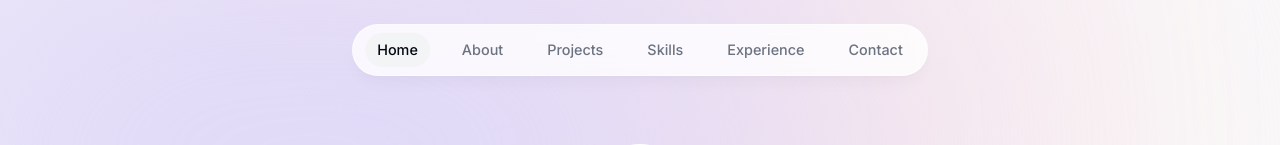
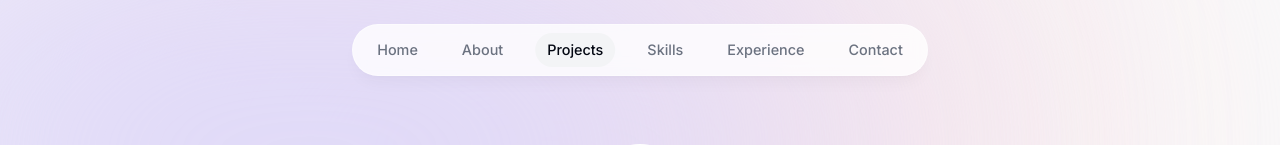
Before and after one commit to trile-it/tri-le-portfolio, a Next.js app: page / in a window 1280 px wide. Shown: the top 145 px of the page. Built offline with nearby package versions, Linux system fonts and the light colour scheme; grey boxes are pictures that could not be loaded.

Commit message:
enable view observer to track scrolling and animate current active header link

```diff
--- a/src/app/layout.tsx
+++ b/src/app/layout.tsx
@@ -1,4 +1,5 @@
 import Header from "@/components/header";
+import ActiveSectionContextProvider from "@/context/active-section-context";
 import type { Metadata } from "next";
 import { Inter } from "next/font/google";
 import "./globals.css";
@@ -34,8 +35,11 @@ export default function RootLayout({
           rounded-full
           blur-[10rem]
         "></div>
-        <Header />
-        {children}
+        <ActiveSectionContextProvider>
+          <Header />
+          {children}
+        </ActiveSectionContextProvider>
+
       </body>
     </html>
   );
--- a/src/components/about.tsx
+++ b/src/components/about.tsx
@@ -1,12 +1,24 @@
 "use client"
 
 import SectionHeading from "@/components/section-heading";
-import { motion } from "framer-motion";
-import React from 'react';
+import { useActiveSectionContext } from "@/context/active-section-context";
+import { motion, useInView } from "framer-motion";
+import React, { useEffect, useRef } from 'react';
 
 function About() {
+  const ref = useRef(null);
+  const isInView = useInView(ref, { amount: 0.75 });
+  const { setActiveSection } = useActiveSectionContext();
+
+  useEffect(() => {
+    if (isInView) {
+      setActiveSection("About");
+    }
+  }, [isInView, setActiveSection]);
+
   return (
     <motion.section
+      ref={ref}
       id="about"
       className="max-w-[45rem] mb-28 sm:mb-40 text-center leading-8 scroll-mt-28"
       initial={{ opacity: 0, y: 100 }}
@@ -33,11 +45,12 @@ function About() {
       </p>
       <p>
         <span className="italic">When I'm not coding</span>, I enjoy playing
-        video games, watching movies, and playing with my dog. I also enjoy{" "}
+                                                           video games, watching movies, and playing with my dog. I also
+                                                           enjoy{" "}
         <span className="font-medium">learning new things</span>. I am currently
-        learning about{" "}
+                                                           learning about{" "}
         <span className="font-medium">history and philosophy</span>. I'm also
-        learning how to play the guitar.
+                                                           learning how to play the guitar.
       </p>
     </motion.section>
   );
--- a/src/components/header.tsx
+++ b/src/components/header.tsx
@@ -1,13 +1,14 @@
 "use client"
 
+import { useActiveSectionContext } from "@/context/active-section-context";
 import { links } from "@/lib/data";
 import clsx from "clsx";
 import { motion } from "framer-motion";
 import Link from "next/link";
-import React, { useState } from 'react';
+import React from 'react';
 
 function Header() {
-  const [activeSection, setActiveSection] = useState("Home");
+  const { activeSection, setActiveSection } = useActiveSectionContext();
 
   return (
     <header className="z-[999] relative">
--- a/src/components/intro.tsx
+++ b/src/components/intro.tsx
@@ -1,22 +1,34 @@
 "use client"
 
-import { motion } from 'framer-motion';
+import { useActiveSectionContext } from "@/context/active-section-context";
+import { motion, useInView } from 'framer-motion';
 import Image from 'next/image';
 import Link from "next/link";
-import React from 'react';
+import React, { useEffect, useRef } from 'react';
 import { BsArrowRight, BsLinkedin } from "react-icons/bs";
 import { FaGithubSquare } from "react-icons/fa";
 
 function Intro() {
+  const ref = useRef(null);
+  const isInView = useInView(ref, { amount: 0.5 });
+  const { setActiveSection } = useActiveSectionContext();
+
+  useEffect(() => {
+    if (isInView) {
+      setActiveSection("Home");
+    }
+  }, [isInView, setActiveSection]);
+
   return (
     <section
+      ref={ref}
       id="home"
       className="mb-28 max-w-[50rem] text-center sm:mb-0 scroll-mt-[100rem]"
     >
       <div className="flex justify-center items-center">
         <div className="relative">
           <motion.div
-            initial={{ opacity: 0, scale: 0}}
+            initial={{ opacity: 0, scale: 0 }}
             animate={{ opacity: 1, scale: 1 }}
             transition={{ type: "tween", duration: 0.2 }}
           >
@@ -32,7 +44,7 @@ function Intro() {
           </motion.div>
           <motion.span
             className="absolute bottom-0 right-0 text-4xl"
-            initial={{ opacity: 0, scale: 0}}
+            initial={{ opacity: 0, scale: 0 }}
             animate={{ opacity: 1, scale: 1 }}
             transition={{
               type: "spring",
--- a/src/components/projects.tsx
+++ b/src/components/projects.tsx
@@ -1,11 +1,25 @@
+"use client"
+
 import Project from "@/components/project";
 import SectionHeading from "@/components/section-heading";
+import { useActiveSectionContext } from "@/context/active-section-context";
 import { projectsData } from "@/lib/data";
-import React, { useRef } from 'react';
+import { useInView } from "framer-motion";
+import React, { useEffect, useRef } from 'react';
 
 function Projects() {
+  const ref = useRef(null);
+  const isInView = useInView(ref, { amount: 0.5 });
+  const { setActiveSection } = useActiveSectionContext();
+
+  useEffect(() => {
+    if (isInView) {
+      setActiveSection("Projects");
+    }
+  }, [isInView, setActiveSection]);
+
   return (
-    <section id="projects" className="scroll-mt-28">
+    <section ref={ref} id="projects" className="scroll-mt-28">
       <SectionHeading>My projects</SectionHeading>
       <div>
         {
--- /dev/null
+++ b/src/context/active-section-context.tsx
@@ -0,0 +1,43 @@
+"use client"
+
+import { links } from "@/lib/data";
+import React, { createContext, useContext, useState } from 'react';
+
+type SectionName = typeof links[number]["name"];
+
+type ActiveSectionContextProviderProps = {
+  children: React.ReactNode,
+};
+
+type ActiveSectionContextType = {
+  activeSection: SectionName,
+  setActiveSection: React.Dispatch<React.SetStateAction<SectionName>>,
+}
+
+export const ActiveSectionContext = createContext<ActiveSectionContextType | null>(null);
+
+export default function ActiveSectionContextProvider({ children }: ActiveSectionContextProviderProps) {
+  const [activeSection, setActiveSection] = useState<SectionName>("Home");
+
+  return (
+    <ActiveSectionContext.Provider
+      value={{
+        activeSection,
+        setActiveSection,
+      }}>
+      {children}
+    </ActiveSectionContext.Provider>
+  );
+}
+
+export function useActiveSectionContext() {
+  const context = useContext(ActiveSectionContext);
+
+  if (context === null) {
+    throw new Error(
+      "useActiveSectionContext must be used within an ActiveSectionContextProvider"
+    );
+  }
+
+  return context;
+}
```
